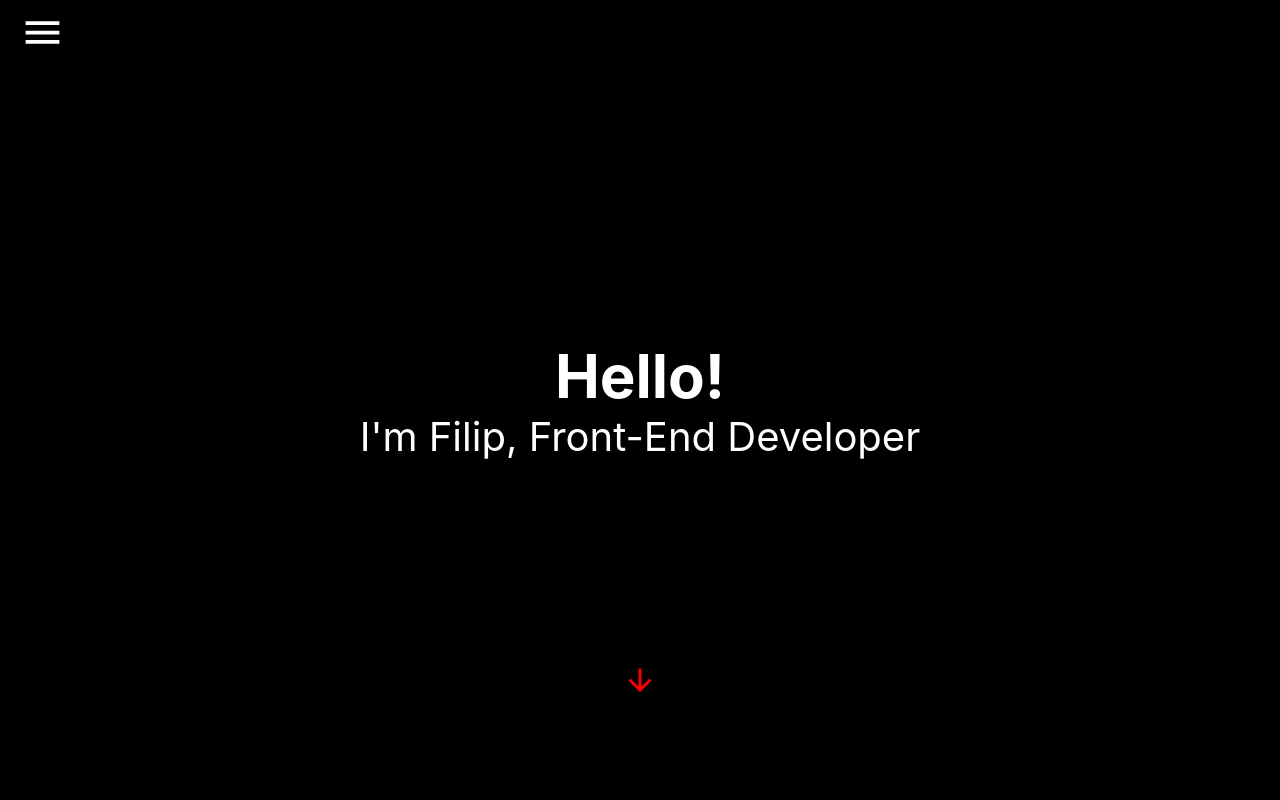
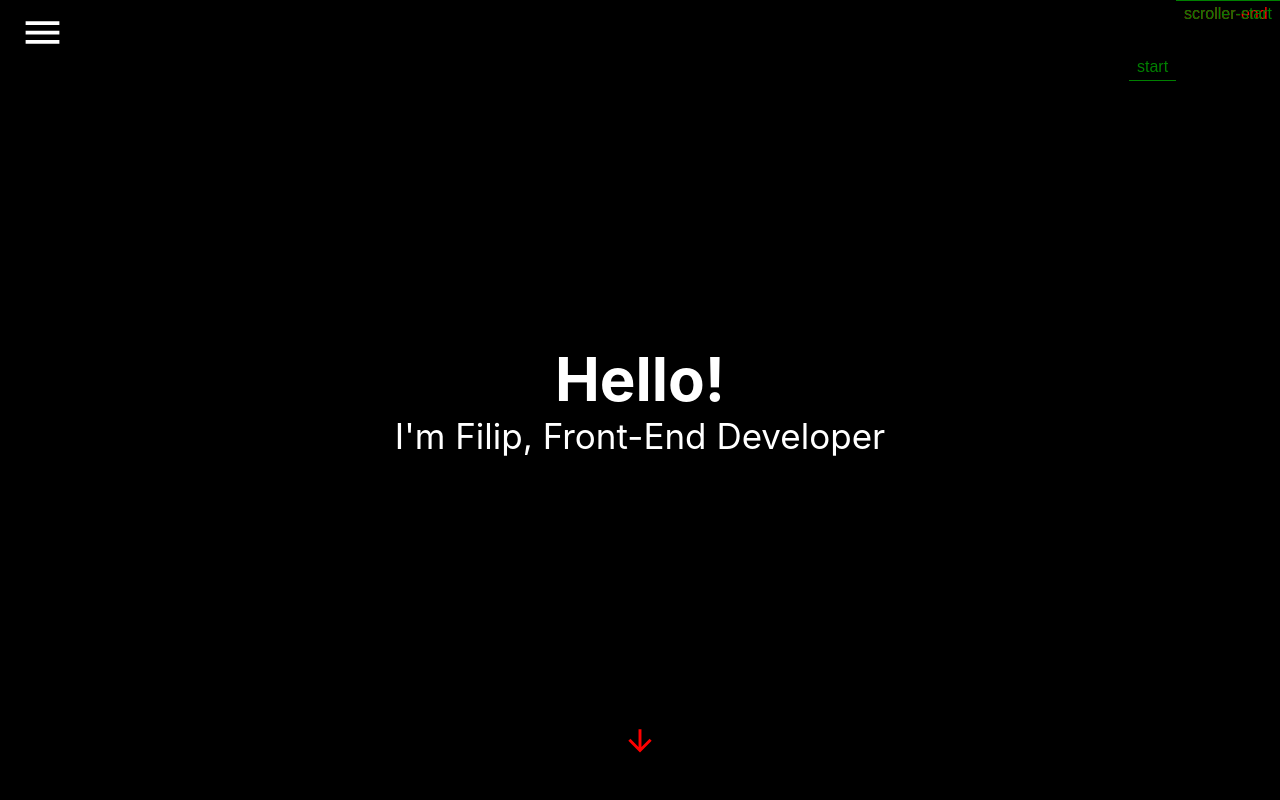
Before and after one commit to Faunbox/Portfolio-Page, a React (Create React App) app: page / in a window 1280 px wide. Shown: the top 800 px of the page. Built offline with nearby package versions, Linux system fonts and the light colour scheme.

Commit message:
main section update

```diff
--- a/package.json
+++ b/package.json
@@ -14,6 +14,7 @@
     "gsap": "^3.6.0",
     "react": "^17.0.1",
     "react-dom": "^17.0.1",
+    "react-google-recaptcha": "^2.1.0",
     "react-scripts": "4.0.1",
     "styled-components": "^5.2.1",
     "web-vitals": "^0.2.4",
--- a/src/App.js
+++ b/src/App.js
@@ -11,7 +11,8 @@ import Contact from "./Components/Contact";
 import About from "./Components/About";
 import Portfolio from "./Components/Portfolio";
 import Footer from "./Components/Footer";
-import { useEffect } from "react";
+// import { useState } from "react";
+// import { useEffect } from "react";
 // import Privacy from "./Components/Privacy";
 
 function App() {
--- a/src/Components/About.js
+++ b/src/Components/About.js
@@ -12,7 +12,7 @@ const AboutWrapper = styled.article`
   min-height: 100vh;
   padding: 5%;
   color: white;
-  background-color: grey;
+  background-color: black;
 `;
 
 const Paragraph = styled.p``;
--- a/src/Components/Main.js
+++ b/src/Components/Main.js
@@ -28,7 +28,7 @@ const Hello = styled.h1`
 `;
 
 const Intro = styled.h2`
-  font-size: 40px;
+  font-size: 35px;
   font-weight: normal;
 `;
 const ArrowIcon = styled.div`
@@ -37,8 +37,6 @@ const ArrowIcon = styled.div`
   top: 90%;
   left: 50%;
   transform: translate(-50%, -50%);
-  transition: 1s ease;
-  /* overflow: scroll; */
 `;
 
 const Main = () => {
@@ -51,20 +49,54 @@ const Main = () => {
     gsap.to(window, { duration: 2, scrollTo: window.screen.height });
     gsap.to(arrow, 1, { autoAlpha: 0, ease: "easeIn" });
   };
-
   useEffect(() => {
     const arrow = arrowRef.current;
-    const tl = gsap.timeline({ repeat: -1 });
+    const mainSection = mainSectionRef.current;
 
-    tl.fromTo(arrow, 2, { y: 50 }, { y: -80 });
+    //Arrow Icon Bouncing
+    const tl = gsap.timeline({ repeat: -1, yoyo: true });
+    tl.fromTo(arrow, 1, { y: "+=30" }, { y: 10 });
+
+    //Arrow Div functionality
+    gsap.fromTo(
+      arrow,
+      1,
+      { autoAlpha: 1 },
+      {
+        autoAlpha: 0,
+        display: "none",
+        scrollTrigger: {
+          trigger: mainSection,
+          start: "10% top",
+          markers: true,
+          toggleActions: "play none none reverse",
+        },
+      }
+    );
   }, [arrowRef]);
+
+  //Animate MainSection on page loads
+  useEffect(() => {
+    const mainSectionChilldrens = mainSectionRef.current.children;
+    const tl = gsap.timeline({ duration: 1, ease: "ease-In" });
+    [...mainSectionChilldrens].forEach((element) => {
+      tl.fromTo(
+        element,
+        1,
+        { autoAlpha: 0, y: "+=40" },
+        { autoAlpha: 1, y: 0 }
+      );
+    });
+  }, [mainSectionRef]);
 
   return (
     <MainSection ref={mainSectionRef}>
       <Hello>Hello!</Hello>
-      <Intro>I'm Filip, Front-End Developer</Intro>
-      <ArrowIcon ref={arrowRef} onClick={scrollDown}>
-        <ArrowDownwardIcon fontSize="large" />
+      <Intro>
+        I'm Filip, <span>Front-End Developer</span>
+      </Intro>
+      <ArrowIcon onClick={scrollDown}>
+        <ArrowDownwardIcon ref={arrowRef} fontSize="large" />
       </ArrowIcon>
     </MainSection>
   );
--- a/src/Components/Menu.js
+++ b/src/Components/Menu.js
@@ -35,9 +35,9 @@ const Wrapper = styled.div`
   left: 0;
   display: flex;
   background-color: ${({ state }) =>
-    state === "active" ? "rgba(105, 215, 45, 0.56)" : "transparent"};
+    state === "active" ? "rgba(0, 0, 0, 0.56)" : "transparent"};
   /* block-size: 0; */
-  /* z-index: 1; */
+  z-index: 1;
   width: 100vw;
   height: 100vh;
   transition: 0.7s ease;
@@ -52,7 +52,7 @@ const Nav = styled.nav`
   width: 40%;
   height: 100vh;
   z-index: 1;
-  background-color: #fac;
+  background-color: grey;
   transform: ${({ state }) =>
     state === "active" ? "translateX(0)" : "translateX(-100%)"};
   transition: 0.8s ease;
```
Also changed, not shown: src/Components/Contact.js (+25 -2 lines), 2 other files (tests, documents, lock files or other folders).
